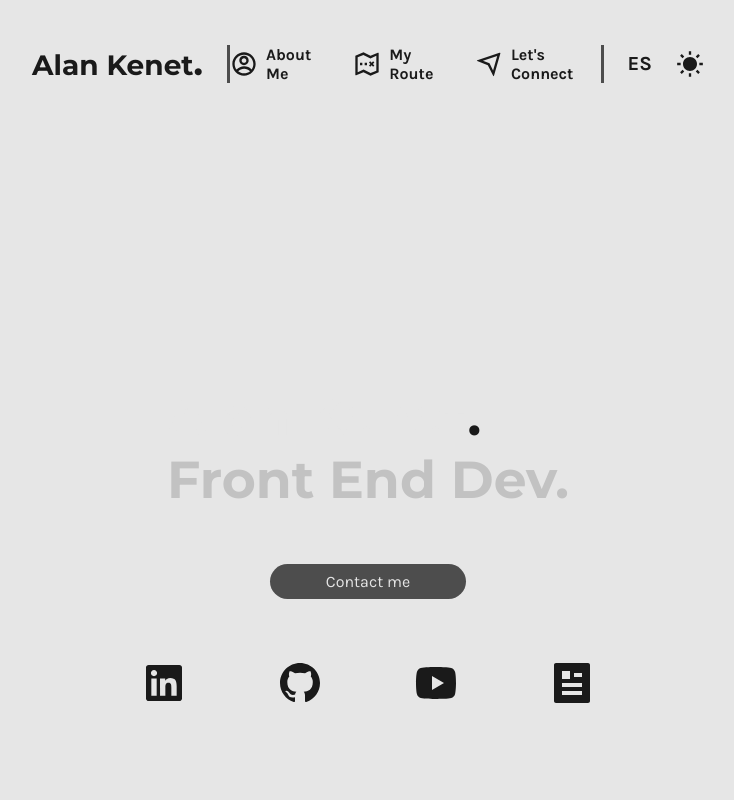
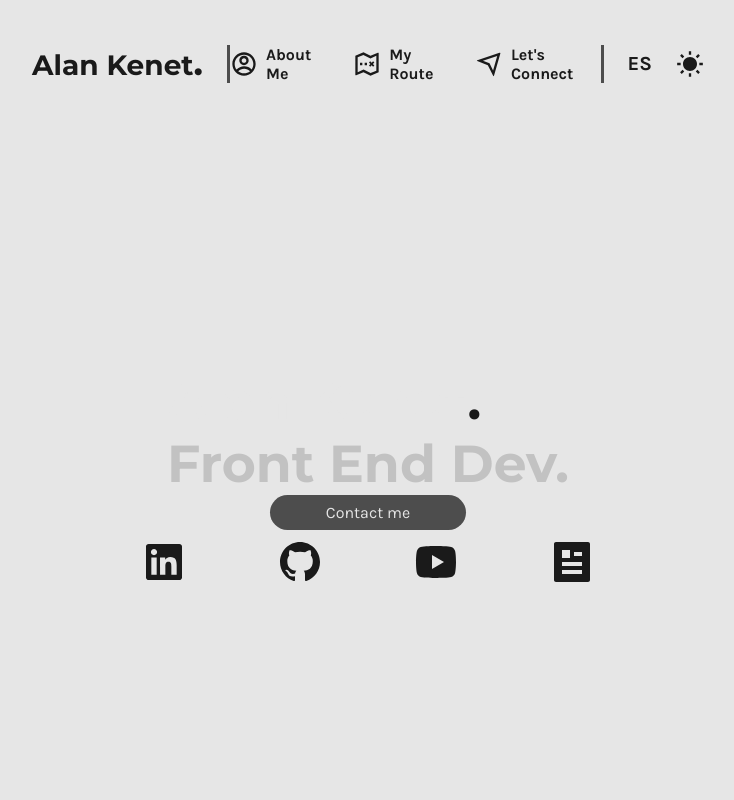
Before and after one commit to AlanKenet/react-portfolio, a React (Vite) app: page / in a window 1280 px wide. Shown: the top 800 px of the page, without its empty margins (272-1006 px from the left). Built offline with nearby package versions, Linux system fonts and the light colour scheme.

Commit message:
Update ContentViewer classes for new changes in layout size.

```diff
--- a/src/components/contentViewer/styles/ContentViewer.css
+++ b/src/components/contentViewer/styles/ContentViewer.css
@@ -1,32 +1,25 @@
 :root{
-  --viewer-max-width: var(--app-max-width);
-  --viewer-min-width: var(--app-min-width);
-  --viewer-min-height: 100dvh;
-  --section-min-height: calc( var(--viewer-min-height) - var(--nav-total-height) );
-  --section-padding: var(--nav-margin-top);
-  --content-min-height: calc( var(--section-min-height) - calc(var(--section-padding) * 2) );
+  --viewer-min-height: calc( 100dvh - var(--nav-height) );
 
 }
 
 .content-viewer{
   width: 100%;
-  min-width: var(--viewer-min-width);
-  max-width: var(--viewer-max-width);
+  min-width: var(--app-min-width);
+  max-width: var(--app-max-width);
   height: 100%;
   min-height: var(--viewer-min-height);
-  margin-top: var(--nav-total-height);
+  margin-top: var(--nav-height);
   display: flex;
   flex-direction: column;
-  gap: var(--nav-total-height);
+  /* gap: var(--nav-height); */
 }
 
 .content-section{
-  scroll-snap-align: start;
-  scroll-snap-stop: always;
   width: 100%;
   height: 100%;
-  min-height: var(--section-min-height);
-  padding: var(--section-padding) 0;
+  min-height: var(--viewer-min-height);
+  padding: 0 1.5rem;
   display: flex;
   justify-content: center;
   align-items: center;
@@ -34,7 +27,4 @@
 
 .content{
   width: 100%;
-  min-height: var(--content-min-height);
-  border-radius: 0.75rem;
-  background-color: var(--deepshadow);
 }
```
